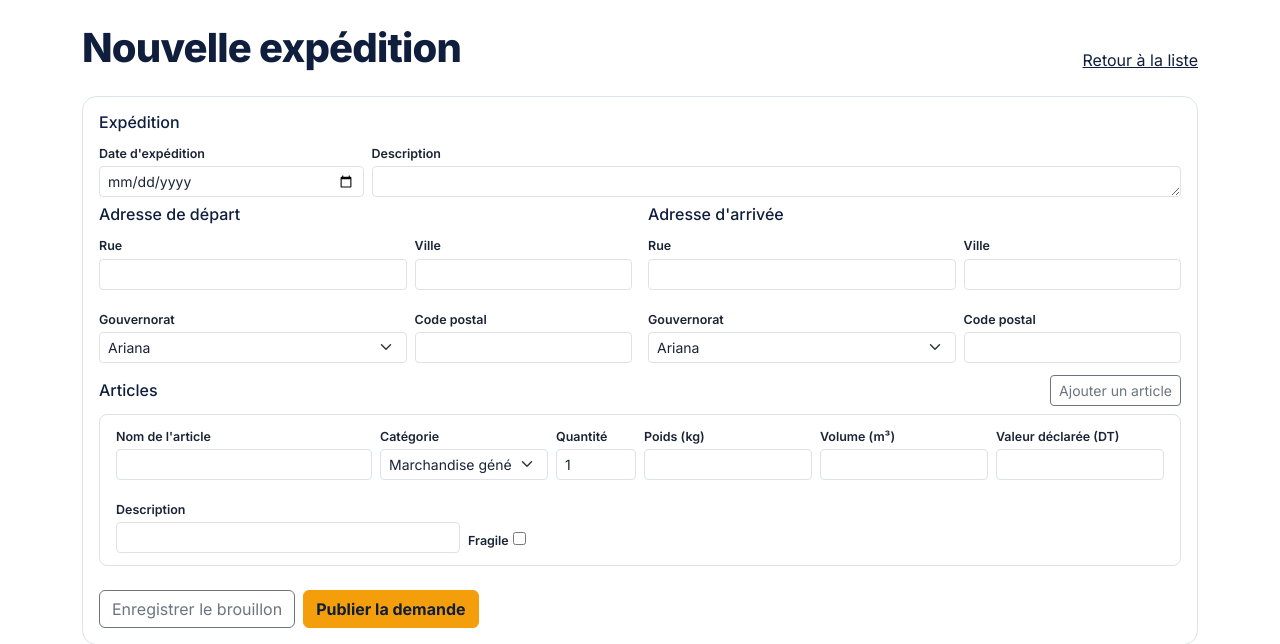
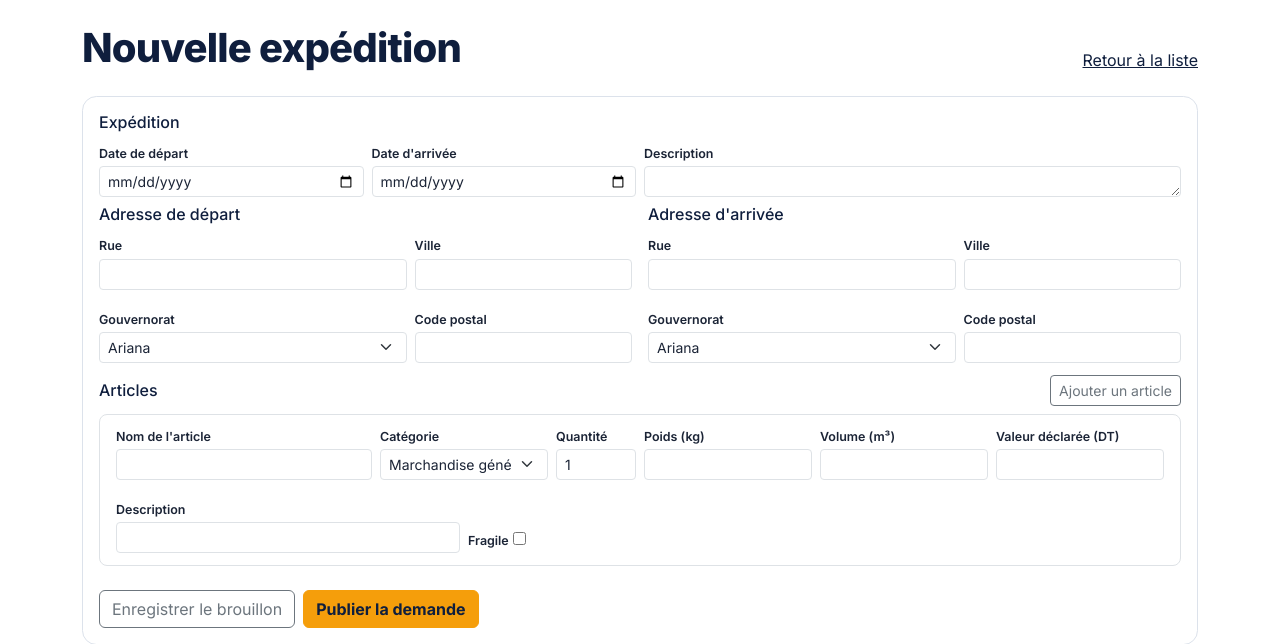
Before and after one commit to mayss111/Esprit_5Twin1_CargoHub, a Django app: page /expeditions/nouvelle/ in a window 1280 px wide; the page is wider, and only the part inside the window is pictured. Shown: the part 64-708 px from the top of that part. Run offline with Django 5.2, Linux system fonts and the light colour scheme; the visitor is signed in with stand-in values (Sample User, id 1); parts of the project's set-up code (start-up, migrations or seed data) failed here and were passed over.

Commit message:
feat: update CargoHub features

```diff
--- a/apps/core/management/commands/donnees_demo.py
+++ b/apps/core/management/commands/donnees_demo.py
@@ -68,6 +68,7 @@ class Command(BaseCommand):
             adresse_depart=Adresse.objects.create(ligne="Zone industrielle", ville="Monastir"),
             adresse_arrivee=Adresse.objects.create(ligne="Rue de Marseille", ville="Tunis"),
             date_souhaitee=demain.date(),
+            date_arrivee=(demain + timedelta(days=1)).date(),
             statut=Expedition.Statut.PUBLIEE,
             prix_estime=Decimal("85"),
         )
--- a/apps/shipments/admin.py
+++ b/apps/shipments/admin.py
@@ -35,9 +35,10 @@ class ExpeditionAdmin(admin.ModelAdmin):
         "ville_depart",
         "ville_arrivee",
         "date_souhaitee",
+        "date_arrivee",
         "statut",
     )
-    list_filter = ("statut", "date_souhaitee")
+    list_filter = ("statut", "date_souhaitee", "date_arrivee")
     search_fields = (
         "reference",
         "pme__email",
--- a/apps/shipments/forms.py
+++ b/apps/shipments/forms.py
@@ -55,30 +55,42 @@ class AdresseForm(forms.ModelForm):
             "code_postal": forms.TextInput(attrs={"class": "form-control form-control-sm"}),
         }
 
-    def __init__(self, *args, **kwargs):
+    def __init__(self, *args, role="de départ", **kwargs):
         super().__init__(*args, **kwargs)
         self.fields["gouvernorat"].widget.attrs["class"] = "form-select form-select-sm"
         self.fields["ligne"].label = "Rue"
         self.fields["ville"].label = "Ville"
         self.fields["code_postal"].label = "Code postal"
         self.fields["code_postal"].required = False
+        self.fields["ligne"].error_messages["required"] = f"Indiquez la rue {role}."
+        self.fields["ville"].error_messages["required"] = f"Indiquez la ville {role}."
 
 
 class ExpeditionForm(forms.ModelForm):
     """Informations générales. Le statut est décidé au moment de l'enregistrement."""
 
     date_souhaitee = forms.DateField(
-        label="Date d'expédition",
+        label="Date de départ",
         input_formats=["%Y-%m-%d"],
         widget=forms.DateInput(
             format="%Y-%m-%d",
             attrs={"type": "date", "class": "form-control form-control-sm"},
         ),
+        error_messages={"required": "Indiquez la date de départ."},
+    )
+    date_arrivee = forms.DateField(
+        label="Date d'arrivée",
+        input_formats=["%Y-%m-%d"],
+        widget=forms.DateInput(
+            format="%Y-%m-%d",
+            attrs={"type": "date", "class": "form-control form-control-sm"},
+        ),
+        error_messages={"required": "Indiquez la date d'arrivée."},
     )
 
     class Meta:
         model = Expedition
-        fields = ("date_souhaitee", "description")
+        fields = ("date_souhaitee", "date_arrivee", "description")
         widgets = {
             "description": forms.Textarea(attrs={"rows": 1, "class": "form-control form-control-sm"}),
         }
@@ -92,8 +104,16 @@ class ExpeditionForm(forms.ModelForm):
         date = self.cleaned_data["date_souhaitee"]
         creation = self.instance.pk is None
         if (creation or self.publier) and date < timezone.localdate():
-            raise forms.ValidationError("La date d'expédition ne peut pas être dans le passé.")
+            raise forms.ValidationError("La date de départ ne peut pas être dans le passé.")
         return date
+
+    def clean(self):
+        nettoye = super().clean()
+        depart = nettoye.get("date_souhaitee")
+        arrivee = nettoye.get("date_arrivee")
+        if depart and arrivee and arrivee < depart:
+            self.add_error("date_arrivee", "La date d'arrivée ne peut pas précéder la date de départ.")
+        return nettoye
 
 
 class ArticleExpedieForm(forms.ModelForm):
@@ -169,10 +189,8 @@ def articles_retenus(formset):
 
 
 def controler_publication(articles):
-    """Règles supplémentaires appliquées seulement au moment de publier."""
+    """Catégories refusées au moment de publier. L'article lui-même est toujours exigé."""
     erreurs = []
-    if not articles:
-        erreurs.append("Ajoutez au moins un article pour publier l'expédition.")
     for article in articles:
         if article.get("type_marchandise") in CATEGORIES_INTERDITES:
             nom = article.get("designation") or "cet article"
@@ -191,11 +209,13 @@ class SaisieExpedition:
         self.depart = AdresseForm(
             data,
             prefix="depart",
+            role="de départ",
             instance=None if expedition is None else expedition.adresse_depart,
         )
         self.arrivee = AdresseForm(
             data,
             prefix="arrivee",
+            role="d'arrivée",
             instance=None if expedition is None else expedition.adresse_arrivee,
         )
         self.generale = ExpeditionForm(data, prefix="generale", instance=expedition, publier=publier)
@@ -214,15 +234,18 @@ class SaisieExpedition:
         if self.expedition is not None and self.expedition.pk and not self.expedition.peut_etre_modifiee():
             self.generale.add_error(None, "Cette expédition ne peut plus être modifiée.")
             return False
-        if not formulaires_valides:
-            return False
-        if self.publier or (self.expedition is not None and self.expedition.statut == Expedition.Statut.PUBLIEE):
+        if self.articles.is_valid() and not articles_retenus(self.articles):
+            self.generale.add_error(None, "Ajoutez au moins un article.")
+            formulaires_valides = False
+        if formulaires_valides and (
+            self.publier or (self.expedition is not None and self.expedition.statut == Expedition.Statut.PUBLIEE)
+        ):
             try:
                 controler_publication(articles_retenus(self.articles))
             except forms.ValidationError as exc:
                 self.generale.add_error(None, exc)
                 return False
-        return True
+        return formulaires_valides
 
     def save(self):
         if not self.is_valid():
--- a/apps/shipments/models.py
+++ b/apps/shipments/models.py
@@ -67,7 +67,8 @@ class Expedition(Horodate):
     # related_name="+" : deux liens vers Adresse, sans nom inverse en double.
     adresse_depart = models.ForeignKey(Adresse, on_delete=models.PROTECT, related_name="+")
     adresse_arrivee = models.ForeignKey(Adresse, on_delete=models.PROTECT, related_name="+")
-    date_souhaitee = models.DateField("date d'expédition")
+    date_souhaitee = models.DateField("date de départ")
+    date_arrivee = models.DateField("date d'arrivée")
     description = models.TextField(blank=True)
     statut = models.CharField(max_length=20, choices=Statut.choices, default=Statut.BROUILLON)
     # Réservé à une estimation future. Cette version ne calcule pas de prix.
--- a/apps/shipments/views.py
+++ b/apps/shipments/views.py
@@ -37,7 +37,8 @@ def filtrer_expeditions(queryset, request):
     date_brute = request.GET.get("date", "").strip()
     if date_brute:
         try:
-            queryset = queryset.filter(date_souhaitee=date.fromisoformat(date_brute))
+            jour = date.fromisoformat(date_brute)
+            queryset = queryset.filter(Q(date_souhaitee=jour) | Q(date_arrivee=jour))
         except ValueError:
             pass
     return queryset
@@ -73,7 +74,7 @@ class MesExpeditionsView(ExpeditionAccesMixin, ListView):
             aujourdhui = timezone.localdate()
             queryset = queryset.filter(
                 Q(statut__in=[Expedition.Statut.RESERVEE, Expedition.Statut.LIVREE, Expedition.Statut.ANNULEE])
-                | Q(date_souhaitee__lt=aujourdhui)
+                | Q(date_arrivee__lt=aujourdhui)
             )
         return filtrer_expeditions(queryset, self.request)
 
--- a/conftest.py
+++ b/conftest.py
@@ -64,6 +64,7 @@ def expedition(pme):
         adresse_depart=Adresse.objects.create(ligne="Zone industrielle", ville="Monastir"),
         adresse_arrivee=Adresse.objects.create(ligne="Rue de Marseille", ville="Tunis"),
         date_souhaitee=(timezone.now() + timedelta(days=2)).date(),
+        date_arrivee=(timezone.now() + timedelta(days=3)).date(),
         statut=Expedition.Statut.PUBLIEE,
     )
     ArticleExpedie.objects.create(
--- a/templates/shipments/backoffice_detail.html
+++ b/templates/shipments/backoffice_detail.html
@@ -30,8 +30,9 @@
   </div>
   <div class="col-md-4">
     <section class="card card-ch p-3 h-100">
-      <h2 class="h6">Date prévue</h2>
-      <p class="mb-0">{{ expedition.date_souhaitee|date:"d/m/Y" }}</p>
+      <h2 class="h6">Dates</h2>
+      <p class="mb-1">Départ le {{ expedition.date_souhaitee|date:"d/m/Y" }}</p>
+      <p class="mb-0">Arrivée le {{ expedition.date_arrivee|date:"d/m/Y" }}</p>
     </section>
   </div>
 </div>
--- a/templates/shipments/detail.html
+++ b/templates/shipments/detail.html
@@ -39,7 +39,8 @@
   <div class="col-md-4">
     <section class="card card-ch p-3 h-100">
       <h2 class="h6">Dates</h2>
-      <p class="mb-1">Expédition le {{ expedition.date_souhaitee|date:"d/m/Y" }}</p>
+      <p class="mb-1">Départ le {{ expedition.date_souhaitee|date:"d/m/Y" }}</p>
+      <p class="mb-1">Arrivée le {{ expedition.date_arrivee|date:"d/m/Y" }}</p>
       <p class="mb-0 small text-muted">Créée le {{ expedition.created_at|date:"d/m/Y H:i" }} · modifiée le {{ expedition.updated_at|date:"d/m/Y H:i" }}</p>
     </section>
   </div>
--- a/templates/shipments/formulaire.html
+++ b/templates/shipments/formulaire.html
@@ -19,7 +19,8 @@
   <h2 class="h6 mb-2">Expédition</h2>
   <div class="row g-2">
     <div class="col-md-3">{% include "shipments/_champ.html" with champ=saisie.generale.date_souhaitee %}</div>
-    <div class="col-md-9">{% include "shipments/_champ.html" with champ=saisie.generale.description %}</div>
+    <div class="col-md-3">{% include "shipments/_champ.html" with champ=saisie.generale.date_arrivee %}</div>
+    <div class="col-md-6">{% include "shipments/_champ.html" with champ=saisie.generale.description %}</div>
   </div>
 
   <div class="row g-3">
```
Also changed, not shown: apps/shipments/tests.py (+40 -7 lines), templates/shipments/backoffice_liste.html (+5 -2 lines), templates/shipments/liste.html (+5 -2 lines), apps/shipments/migrations/0003_date_arrivee.py (added), 1 other file.
